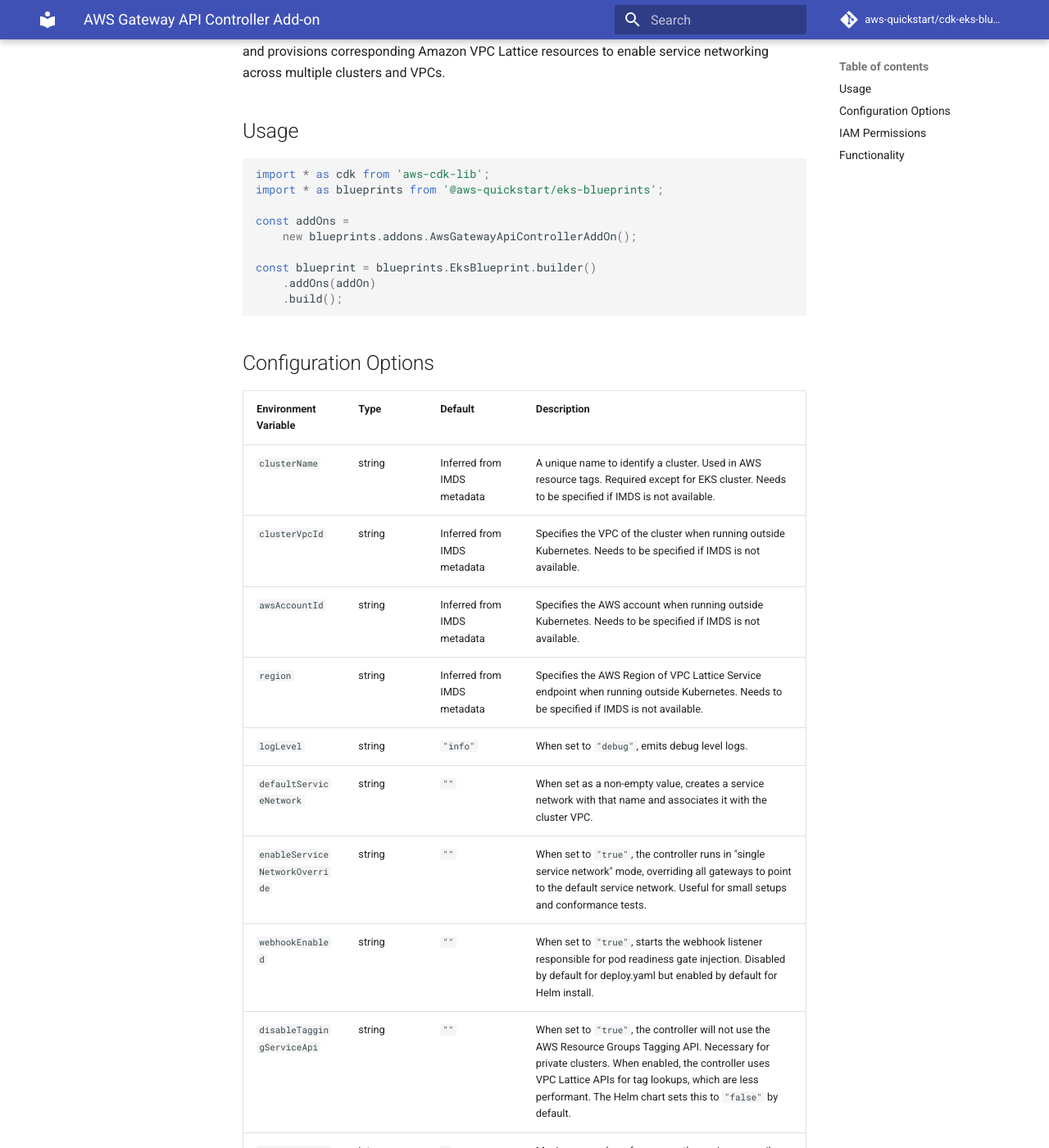
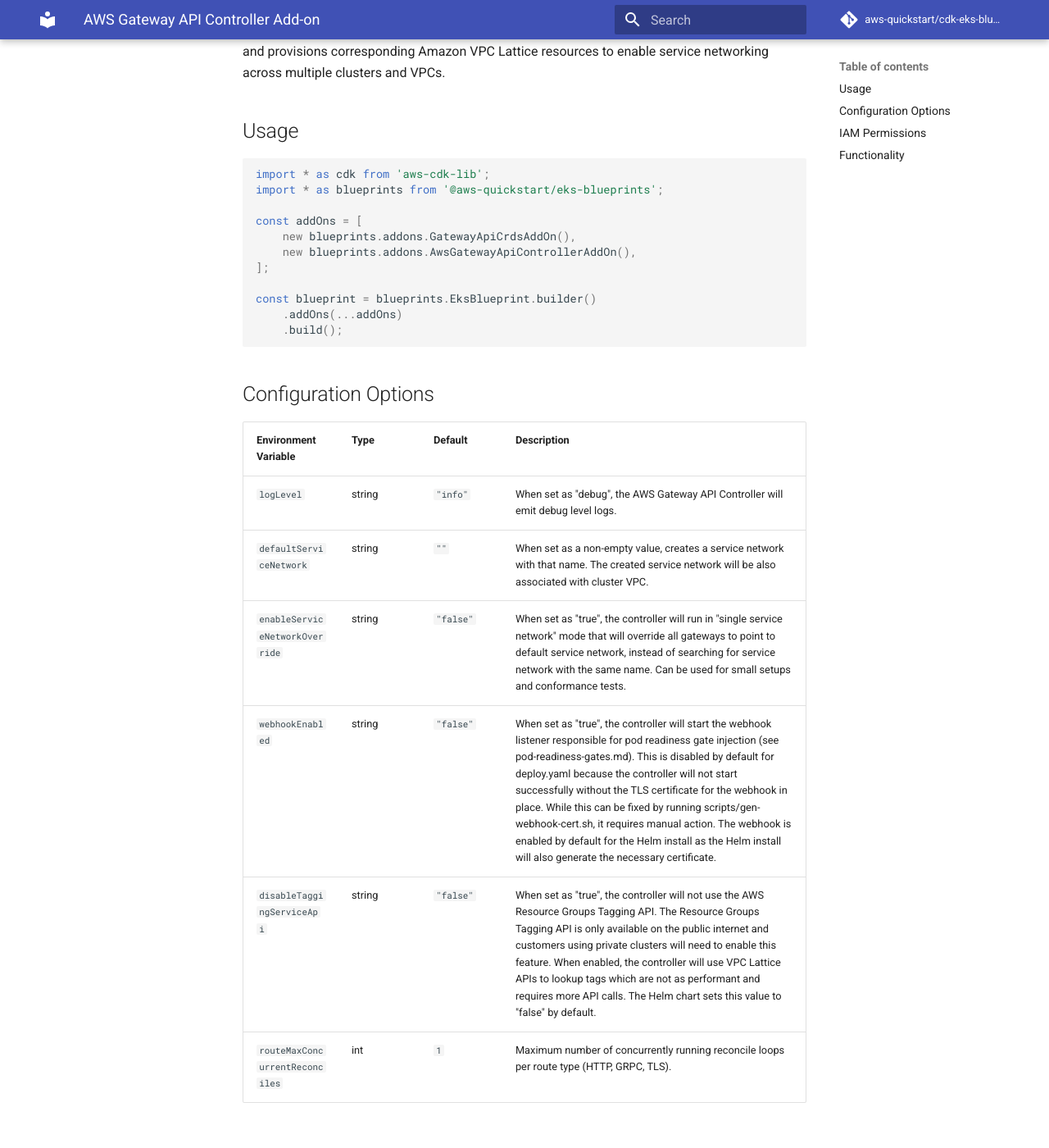
Before and after one commit to aws-quickstart/cdk-eks-blueprints, an MkDocs documentation site: the page built from docs/addons/aws-gateway-api-controller.md, in a window 1280 px wide and 1400 px high, scrolled down 270 px. Shown: the whole window at 82% size. Built offline with MkDocs 1.6.1 and Material for MkDocs 9.7.7, drawn with Linux system fonts in a browser that asks for light colours; comment, search, counter and statistics services are not loaded; some of the changed text lies outside the part shown.

Commit message:
Updated documentation and added dependable annotation

````diff
--- a/docs/addons/aws-gateway-api-controller.md
+++ b/docs/addons/aws-gateway-api-controller.md
@@ -10,28 +10,26 @@
 import * as cdk from 'aws-cdk-lib';
 import * as blueprints from '@aws-quickstart/eks-blueprints';
 
-const addOns =
-    new blueprints.addons.AwsGatewayApiControllerAddOn();
+const addOns = [
+    new blueprints.addons.GatewayApiCrdsAddOn(),
+    new blueprints.addons.AwsGatewayApiControllerAddOn(),
+];
 
 const blueprint = blueprints.EksBlueprint.builder()
-    .addOns(addOn)
+    .addOns(...addOns)
     .build();
 ```
 
 ## Configuration Options
 
-| Environment Variable               | Type   | Default                         | Description |
-|-------------------------------------|--------|---------------------------------|-------------|
-| `clusterName`                      | string | Inferred from IMDS metadata    | A unique name to identify a cluster. Used in AWS resource tags. Required except for EKS cluster. Needs to be specified if IMDS is not available. |
-| `clusterVpcId`                     | string | Inferred from IMDS metadata    | Specifies the VPC of the cluster when running outside Kubernetes. Needs to be specified if IMDS is not available. |
-| `awsAccountId`                     | string | Inferred from IMDS metadata    | Specifies the AWS account when running outside Kubernetes. Needs to be specified if IMDS is not available. |
-| `region`                           | string | Inferred from IMDS metadata    | Specifies the AWS Region of VPC Lattice Service endpoint when running outside Kubernetes. Needs to be specified if IMDS is not available. |
-| `logLevel`                         | string | `"info"`                        | When set to `"debug"`, emits debug level logs. |
-| `defaultServiceNetwork`            | string | `""`                            | When set as a non-empty value, creates a service network with that name and associates it with the cluster VPC. |
-| `enableServiceNetworkOverride`     | string | `""`                            | When set to `"true"`, the controller runs in "single service network" mode, overriding all gateways to point to the default service network. Useful for small setups and conformance tests. |
-| `webhookEnabled`                   | string | `""`                            | When set to `"true"`, starts the webhook listener responsible for pod readiness gate injection. Disabled by default for deploy.yaml but enabled by default for Helm install. |
-| `disableTaggingServiceApi`         | string | `""`                            | When set to `"true"`, the controller will not use the AWS Resource Groups Tagging API. Necessary for private clusters. When enabled, the controller uses VPC Lattice APIs for tag lookups, which are less performant. The Helm chart sets this to `"false"` by default. |
-| `routeMaxConcurrentReconciles`     | int    | `1`                             | Maximum number of concurrently running reconcile loops per route type (HTTP, GRPC, TLS). |
+| Environment Variable               | Type   | Default     | Description |
+|-----------------------------------|--------|-------------|-------------|
+| `logLevel`                         | string | `"info"`    | When set as "debug", the AWS Gateway API Controller will emit debug level logs. |
+| `defaultServiceNetwork`           | string | `""`        | When set as a non-empty value, creates a service network with that name. The created service network will be also associated with cluster VPC. |
+| `enableServiceNetworkOverride`    | string | `"false"`   | When set as "true", the controller will run in "single service network" mode that will override all gateways to point to default service network, instead of searching for service network with the same name. Can be used for small setups and conformance tests.|
+| `webhookEnabled`                  | string | `"false"`   | When set as "true", the controller will start the webhook listener responsible for pod readiness gate injection (see pod-readiness-gates.md). This is disabled by default for deploy.yaml because the controller will not start successfully without the TLS certificate for the webhook in place. While this can be fixed by running scripts/gen-webhook-cert.sh, it requires manual action. The webhook is enabled by default for the Helm install as the Helm install will also generate the necessary certificate. |
+| `disableTaggingServiceApi`        | string | `"false"`   | When set as "true", the controller will not use the AWS Resource Groups Tagging API. The Resource Groups Tagging API is only available on the public internet and customers using private clusters will need to enable this feature. When enabled, the controller will use VPC Lattice APIs to lookup tags which are not as performant and requires more API calls. The Helm chart sets this value to "false" by default. |
+| `routeMaxConcurrentReconciles`    | int    | `1`         | Maximum number of concurrently running reconcile loops per route type (HTTP, GRPC, TLS). |
 
 
 ## IAM Permissions
@@ -93,6 +91,7 @@
 
 The add-on:
 - Installs the AWS Gateway API Controller using Helm
+    - Note: Depends on GatewayApiCrdsAddOn
 - Creates necessary IAM roles and service accounts
 - Configures VPC Lattice service networking
 - Enables Gateway API resources (Gateway, HTTPRoute)
````
Also changed, not shown: 2 other files.
